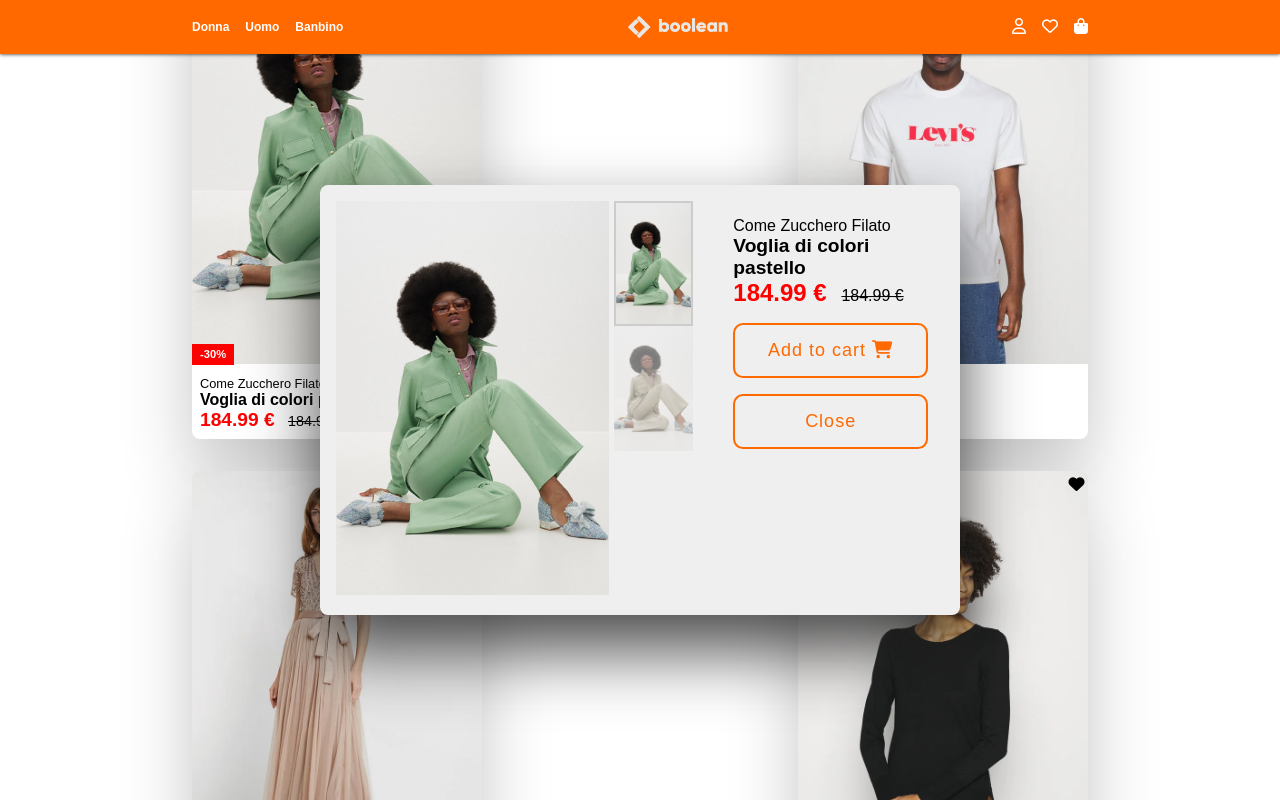
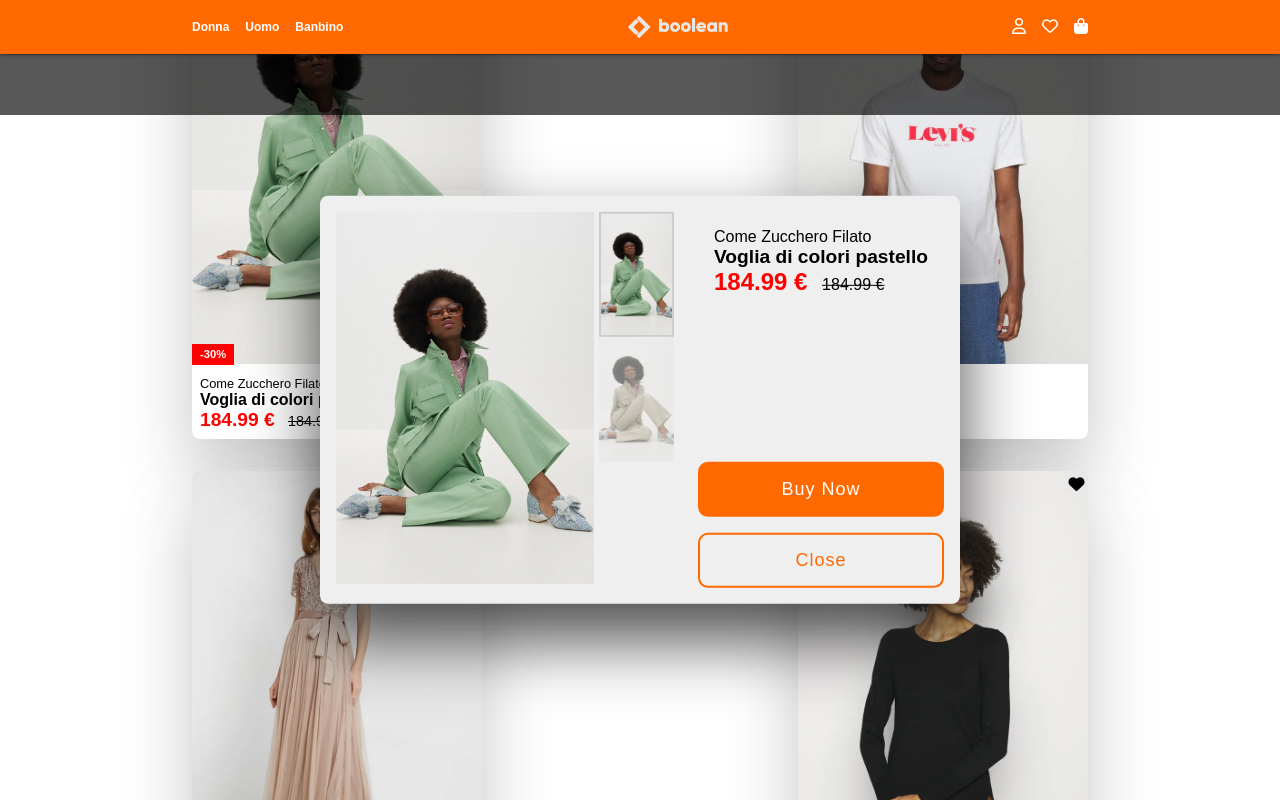
Before and after one commit to marinodilauro/vite-boolando, a Vue app: page / in a window 1280 px wide. Both pictures are taken after a click on the item "Voglia di colori pastello". Shown: the part 685-1485 px from the top of the page. Built offline with nearby package versions, Linux system fonts and the light colour scheme; data requests are answered from the project's data file.

Commit message:
Add better button hierarchy. Add buy button animation. Disable background when modal is on screen.

```diff
--- a/src/assets/scss/partials/_cardModal.scss
+++ b/src/assets/scss/partials/_cardModal.scss
@@ -1,7 +1,15 @@
 @use './variables' as *;
 
+.modal_container {
+  background-color: #000000a8;
+  width: 100%;
+  height: 100%;
+  position: absolute;
+  top: 0;
+  left: 0;
+  z-index: 2;
+
   .modal {
-
     background-color: #efefef;
     border-radius: 8px;
     box-shadow: 0px 35px 68px 0px rgba(30, 30, 30, 0.8);
@@ -9,16 +17,19 @@
     top: 50%;
     left: 50%;
     transform: translate(-50%, -50%);
-  z-index: 2;
 
     .modal_body {
       display: flex;
       gap: 1.5rem;
       padding: 1rem;
 
+      .right_side {
+        display: flex;
+        flex-direction: column;
+        justify-content: space-between;
+
         .product_description {
           padding: 1rem;
-
 
           .product_brand {
             font-size: 1rem;
@@ -40,27 +51,87 @@
             text-decoration: line-through;
           }
 
+        }
+
         .buttons {
-        margin-top: 1rem;
           display: flex;
           flex-direction: column;
           gap: 1rem;
 
           .button {
-          padding: 15px 30px;
             text-align: center;
             font-size: 18px;
             letter-spacing: 1px;
-          text-decoration: none;
             color: $booleando-primary;
-          background: transparent;
             cursor: pointer;
-          transition: ease-out 0.5s;
             border: 2px solid $booleando-primary;
             border-radius: 10px;
-          box-shadow: inset 0 0 0 0 $booleando-primary;
+
+            &.add_to_cart {
+              background: $booleando-primary;
+              color: white;
+              text-align: center;
+              position: relative;
+              width: 246px;
+              height: 55px;
+              transition: ease-out 0.4s;
 
               &:hover {
+                background: $booleando-primary;
+                box-shadow: inset 0 -100px 0 0 #ff9f32;
+              }
+
+              .button-wrapper {
+                display: flex;
+                align-items: center;
+                justify-content: center;
+                overflow: hidden;
+                position: relative;
+                width: 100%;
+                height: 100%;
+
+                .text,
+                .icon {
+                  overflow: hidden;
+                  position: absolute;
+                  width: 100%;
+                  height: 100%;
+                  color: white;
+                }
+
+                .text {
+                  top: 0px;
+                  display: flex;
+                  align-items: center;
+                  justify-content: center;
+                  transition: ease-out 0.3s;
+                }
+
+                &:hover .text {
+                  top: -100%;
+                }
+
+                .icon {
+                  top: 100%;
+                  display: flex;
+                  align-items: center;
+                  justify-content: center;
+                  transition: ease-out 0.3s;
+                }
+
+                &:hover .icon {
+                  top: 0;
+                }
+              }
+            }
+
+            &.close {
+              padding: 15px 30px;
+              background: transparent;
+              transition: ease-out 0.4s;
+            }
+
+            &.close:hover {
               color: white;
               box-shadow: inset 0 -100px 0 0 $booleando-primary;
             }
@@ -68,8 +139,9 @@
             &:active {
               transform: scale(0.9);
             }
+
           }
-
+        }
       }
     }
   }
--- a/src/assets/scss/partials/_imageSlider.scss
+++ b/src/assets/scss/partials/_imageSlider.scss
@@ -1,13 +1,13 @@
-.container {
+.slider_container {
 
   .slider_wrapper {
     display: flex;
     gap: 0.3rem;
 
     .item {
-      float: left;
+      // float: left;
       width: 300px;
-      position: relative;
+      // position: relative;
 
       img {
         max-width: 100%;
--- a/src/components/CardModal.vue
+++ b/src/components/CardModal.vue
@@ -44,40 +44,51 @@ export default {
 
 <template>
 
-  <div class="modal" v-if="this.isVisible">
+  <div class="modal_container" v-if="this.isVisible">
+    <div class="modal">
 
       <div class="modal_body">
 
+        <div class="left_side">
           <div class="image_slider">
             <ImageSlider />
           </div>
+        </div>
 
+        <div class="right_side">
           <div class="product_description">
 
             <p class="product_brand">{{ state.products[this.productId - 1].brand }}</p>
+
             <p class="product_name">{{ state.products[this.productId - 1].name }}</p>
+
             <div class="product_price">
               <span class="discounted_price">{{ calcDiscountedPrice(this.productId - 1) }} € </span>
               <span class="old_price">{{ state.products[this.productId - 1].price }} €</span>
             </div>
 
+          </div>
+
           <div class="buttons">
-          <button class="button" type="button"
+
+            <div class="button add_to_cart"
               @click="state.products[this.productId - 1].isInCart = !state.products[this.productId - 1].isInCart, state.addToCart()">
-            Add to cart
-            <i class="fa-solid fa-cart-shopping"></i>
-          </button>
-          <button class="button" type="button" @click="$emit('closeModal')">Close</button>
+              <div class="button-wrapper">
+                <div class="text">Buy Now</div>
+                <i class="icon fa-solid fa-cart-shopping"></i>
+              </div>
+            </div>
+
+            <button class="button close" type="button" @click="$emit('closeModal')">Close</button>
           </div>
 
         </div>
 
 
-
       </div>
 
     </div>
-
+  </div>
 </template>
 
 <style></style>
--- a/src/components/ImageSlider.vue
+++ b/src/components/ImageSlider.vue
@@ -16,7 +16,7 @@ export default {
 
 <template>
 
-  <div class="container">
+  <div class="slider_container">
     <div class="slider_wrapper" tabindex="0">
 
       <!-- Active image -->
```
Lines whose indentation alone changed are shown as unchanged.
